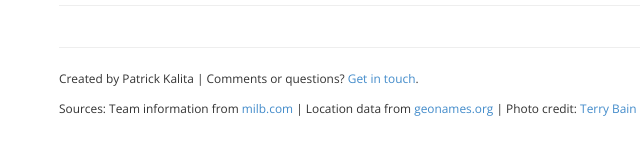
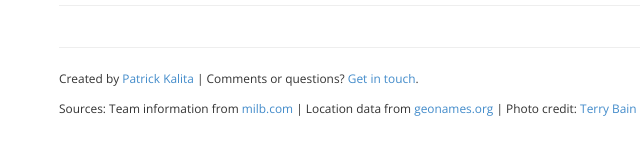
Before and after one commit to paaatrick/called-up, a plain HTML site: page index.html in a window 1280 px wide. Shown: the part 385-540 px from the top of the page, 11-651 px from the left. Drawn offline with nearby package versions, Linux system fonts and the light colour scheme; a script that the page names is missing.

Commit message:
add personal site link

```diff
--- a/index.html
+++ b/index.html
@@ -46,7 +46,7 @@
 
       <div class="row">
         <div class="col-xs-12">
-          <p><small>Created by Patrick Kalita | Comments or questions? <a href="mailto:patrick.kalita@gmail.com">Get in touch</a>.</small></p>
+          <p><small>Created by <a href="http://paaatrick.github.io">Patrick Kalita</a> | Comments or questions? <a href="mailto:patrick.kalita@gmail.com">Get in touch</a>.</small></p>
           <p><small>Sources: Team information from <a href="http://www.milb.com/milb/info/teams.jsp">milb.com</a> | Location data from <a href="http://www.geonames.org/">geonames.org</a> | Photo credit: <a href="https://www.flickr.com/photos/axis/1363926875">Terry Bain</a></small></p>
         </div>
       </div>
```
